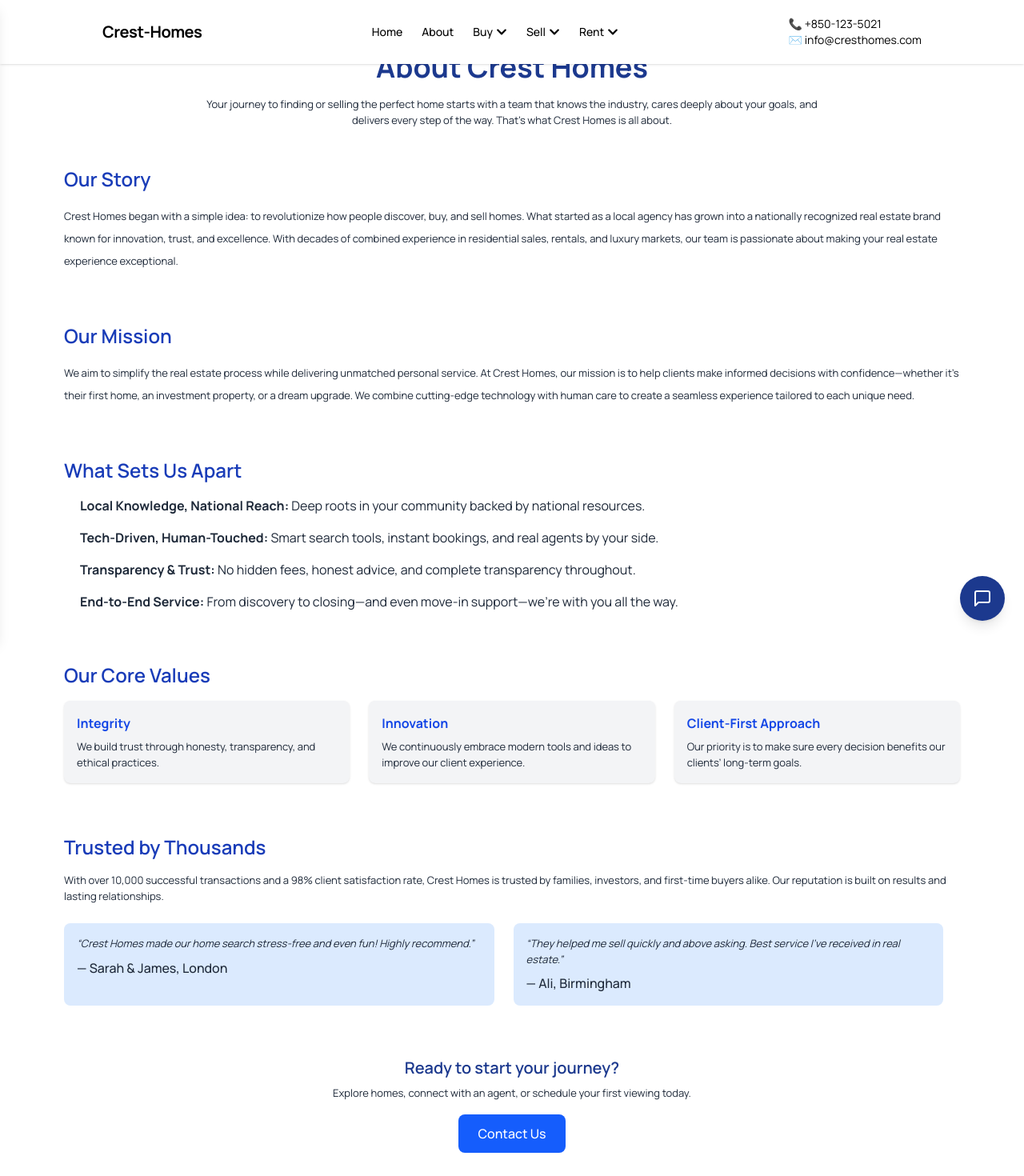
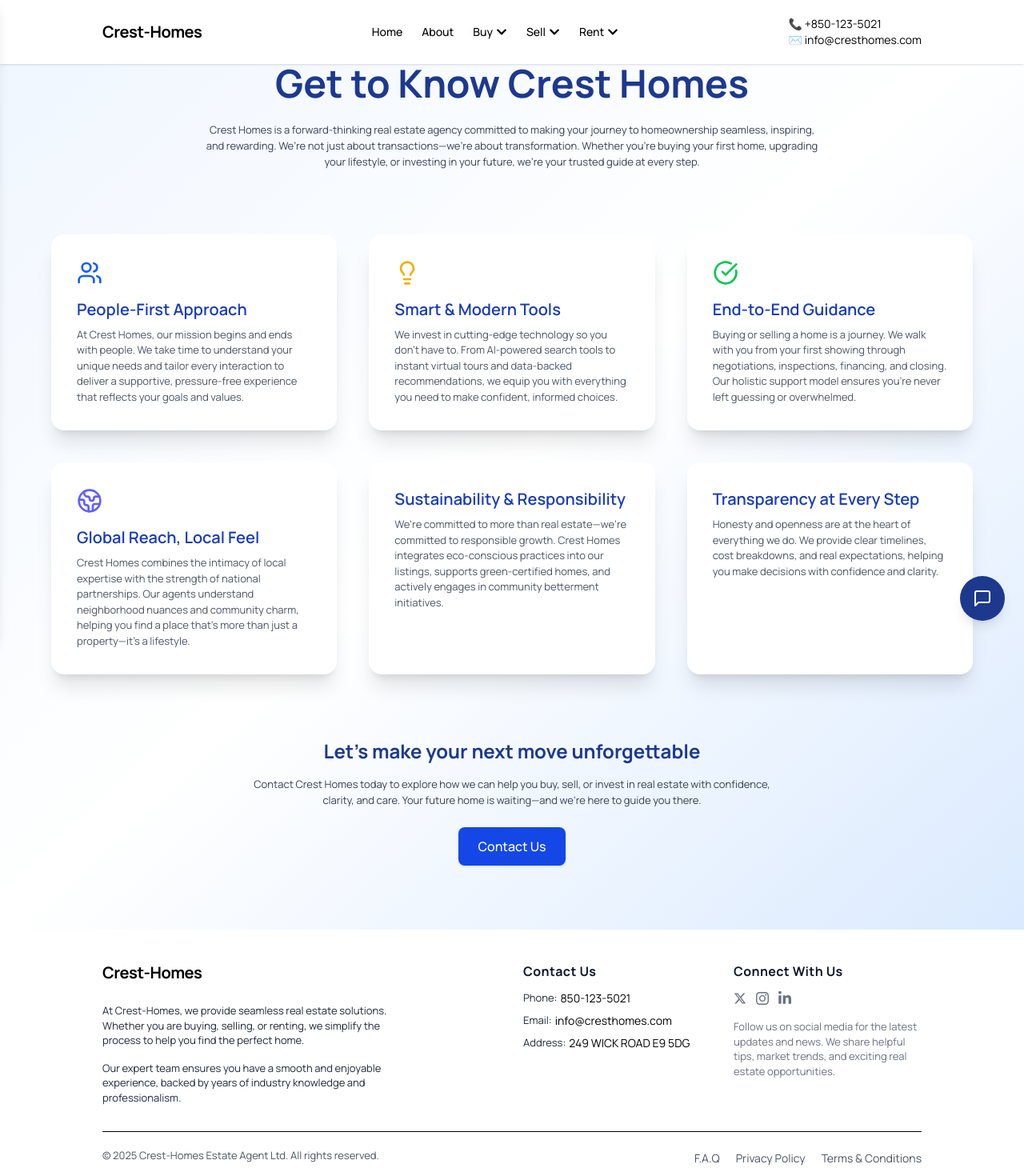
Before and after one commit to Olawoyin1/crest-on, a React (Vite) app: page /about in a window 1280 px wide. Shown: the top 1470 px of the page at 80% size. Built offline with nearby package versions, Linux system fonts and the light colour scheme.

Commit message:
Error build fixed

```diff
--- a/src/pages/About.tsx
+++ b/src/pages/About.tsx
@@ -100,100 +100,81 @@
 
 
 
-import React from "react";
+
+
+import { Users, Lightbulb, CheckCircle, Globe2 } from "lucide-react";
 
 const AboutUs = () => {
   return (
-    <section className="bg-white text-gray-800 py-16 px-6 lg:px-20">
-      <div className="max-w-7xl mx-auto">
-        <h2 className="text-4xl font-bold mb-4 text-center text-blue-900">About Crest Homes</h2>
-        <p className="text-lg text-center max-w-3xl mx-auto mb-12">
-          Your journey to finding or selling the perfect home starts with a team that knows the industry,
-          cares deeply about your goals, and delivers every step of the way. That’s what Crest Homes is all about.
+    <section className="bg-gradient-to-br from-blue-50 via-white to-blue-100 py-20 px-6 md:px-16">
+      <div className="max-w-6xl mx-auto text-center">
+        <h2 className="text-4xl md:text-5xl font-bold text-blue-900 mb-6">Get to Know Crest Homes</h2>
+        <p className="text-lg text-gray-700 max-w-3xl mx-auto">
+          Crest Homes is a forward-thinking real estate agency committed to making your journey to homeownership seamless, inspiring, and rewarding. We’re not just about transactions—we’re about transformation. Whether you're buying your first home, upgrading your lifestyle, or investing in your future, we’re your trusted guide at every step.
         </p>
+      </div>
 
-        {/* Our Story */}
-        <div className="mb-16">
-          <h3 className="text-2xl font-semibold mb-4 text-blue-800">Our Story</h3>
-          <p className="text-base leading-7">
-            Crest Homes began with a simple idea: to revolutionize how people discover, buy, and sell homes.
-            What started as a local agency has grown into a nationally recognized real estate brand known
-            for innovation, trust, and excellence. With decades of combined experience in residential sales,
-            rentals, and luxury markets, our team is passionate about making your real estate experience exceptional.
+      {/* Grid Section */}
+      <div className="grid md:grid-cols-2 lg:grid-cols-3 gap-10 mt-20 max-w-6xl mx-auto">
+        <div className="bg-white shadow-xl rounded-2xl p-8 text-left hover:shadow-2xl transition duration-300">
+          <Users className="text-blue-600 w-8 h-8 mb-4" />
+          <h3 className="font-semibold text-xl mb-2 text-blue-800">People-First Approach</h3>
+          <p className="text-gray-600">
+            At Crest Homes, our mission begins and ends with people. We take time to understand your unique needs and tailor every interaction to deliver a supportive, pressure-free experience that reflects your goals and values.
           </p>
         </div>
 
-        {/* Our Mission */}
-        <div className="mb-16">
-          <h3 className="text-2xl font-semibold mb-4 text-blue-800">Our Mission</h3>
-          <p className="text-base leading-7">
-            We aim to simplify the real estate process while delivering unmatched personal service.
-            At Crest Homes, our mission is to help clients make informed decisions with confidence—whether it’s
-            their first home, an investment property, or a dream upgrade. We combine cutting-edge technology with
-            human care to create a seamless experience tailored to each unique need.
+        <div className="bg-white shadow-xl rounded-2xl p-8 text-left hover:shadow-2xl transition duration-300">
+          <Lightbulb className="text-yellow-500 w-8 h-8 mb-4" />
+          <h3 className="font-semibold text-xl mb-2 text-blue-800">Smart & Modern Tools</h3>
+          <p className="text-gray-600">
+            We invest in cutting-edge technology so you don’t have to. From AI-powered search tools to instant virtual tours and data-backed recommendations, we equip you with everything you need to make confident, informed choices.
           </p>
         </div>
 
-        {/* What Makes Us Different */}
-        <div className="mb-16">
-          <h3 className="text-2xl font-semibold mb-4 text-blue-800">What Sets Us Apart</h3>
-          <ul className="space-y-4 list-disc pl-5 text-base">
-            <li><strong>Local Knowledge, National Reach:</strong> Deep roots in your community backed by national resources.</li>
-            <li><strong>Tech-Driven, Human-Touched:</strong> Smart search tools, instant bookings, and real agents by your side.</li>
-            <li><strong>Transparency & Trust:</strong> No hidden fees, honest advice, and complete transparency throughout.</li>
-            <li><strong>End-to-End Service:</strong> From discovery to closing—and even move-in support—we’re with you all the way.</li>
-          </ul>
+        <div className="bg-white shadow-xl rounded-2xl p-8 text-left hover:shadow-2xl transition duration-300">
+          <CheckCircle className="text-green-500 w-8 h-8 mb-4" />
+          <h3 className="font-semibold text-xl mb-2 text-blue-800">End-to-End Guidance</h3>
+          <p className="text-gray-600">
+            Buying or selling a home is a journey. We walk with you from your first showing through negotiations, inspections, financing, and closing. Our holistic support model ensures you’re never left guessing or overwhelmed.
+          </p>
         </div>
 
-        {/* Our Core Values */}
-        <div className="mb-16">
-          <h3 className="text-2xl font-semibold mb-4 text-blue-800">Our Core Values</h3>
-          <div className="grid grid-cols-1 sm:grid-cols-2 lg:grid-cols-3 gap-6 text-base">
-            <div className="bg-gray-100 p-4 rounded-lg shadow">
-              <h4 className="font-bold text-blue-700 mb-2">Integrity</h4>
-              <p>We build trust through honesty, transparency, and ethical practices.</p>
-            </div>
-            <div className="bg-gray-100 p-4 rounded-lg shadow">
-              <h4 className="font-bold text-blue-700 mb-2">Innovation</h4>
-              <p>We continuously embrace modern tools and ideas to improve our client experience.</p>
-            </div>
-            <div className="bg-gray-100 p-4 rounded-lg shadow">
-              <h4 className="font-bold text-blue-700 mb-2">Client-First Approach</h4>
-              <p>Our priority is to make sure every decision benefits our clients’ long-term goals.</p>
-            </div>
-          </div>
+        <div className="bg-white shadow-xl rounded-2xl p-8 text-left hover:shadow-2xl transition duration-300">
+          <Globe2 className="text-indigo-500 w-8 h-8 mb-4" />
+          <h3 className="font-semibold text-xl mb-2 text-blue-800">Global Reach, Local Feel</h3>
+          <p className="text-gray-600">
+            Crest Homes combines the intimacy of local expertise with the strength of national partnerships. Our agents understand neighborhood nuances and community charm, helping you find a place that’s more than just a property—it’s a lifestyle.
+          </p>
         </div>
 
-        {/* Testimonials or Trust Section */}
-        <div className="mb-16">
-          <h3 className="text-2xl font-semibold mb-4 text-blue-800">Trusted by Thousands</h3>
-          <p className="text-base mb-6">
-            With over 10,000 successful transactions and a 98% client satisfaction rate, Crest Homes is trusted by
-            families, investors, and first-time buyers alike. Our reputation is built on results and lasting relationships.
+        <div className="bg-white shadow-xl rounded-2xl p-8 text-left hover:shadow-2xl transition duration-300">
+          <h3 className="font-semibold text-xl mb-2 text-blue-800">Sustainability & Responsibility</h3>
+          <p className="text-gray-600">
+            We're committed to more than real estate—we're committed to responsible growth. Crest Homes integrates eco-conscious practices into our listings, supports green-certified homes, and actively engages in community betterment initiatives.
           </p>
-          <div className="flex gap-6 flex-wrap">
-            <div className="bg-blue-100 rounded-lg p-4 w-full sm:w-[48%]">
-              <p className="italic">“Crest Homes made our home search stress-free and even fun! Highly recommend.”</p>
-              <span className="block mt-2 font-medium">— Sarah & James, London</span>
-            </div>
-            <div className="bg-blue-100 rounded-lg p-4 w-full sm:w-[48%]">
-              <p className="italic">“They helped me sell quickly and above asking. Best service I’ve received in real estate.”</p>
-              <span className="block mt-2 font-medium">— Ali, Birmingham</span>
-            </div>
-          </div>
         </div>
 
-        {/* Call to Action */}
-        <div className="text-center mt-12">
-          <h4 className="text-xl font-semibold mb-2 text-blue-900">Ready to start your journey?</h4>
-          <p className="text-base mb-4">Explore homes, connect with an agent, or schedule your first viewing today.</p>
-          <a
-            href="/contact"
-            className="inline-block bg-blue-600 text-white px-6 py-3 rounded-lg font-medium hover:bg-blue-700 transition"
-          >
-            Contact Us
-          </a>
+        <div className="bg-white shadow-xl rounded-2xl p-8 text-left hover:shadow-2xl transition duration-300">
+          <h3 className="font-semibold text-xl mb-2 text-blue-800">Transparency at Every Step</h3>
+          <p className="text-gray-600">
+            Honesty and openness are at the heart of everything we do. We provide clear timelines, cost breakdowns, and real expectations, helping you make decisions with confidence and clarity.
+          </p>
         </div>
+      </div>
+
+      {/* CTA */}
+      <div className="text-center mt-20">
+        <h4 className="text-2xl font-bold text-blue-900 mb-4">Let’s make your next move unforgettable</h4>
+        <p className="mb-6 text-gray-700 max-w-2xl mx-auto">
+          Contact Crest Homes today to explore how we can help you buy, sell, or invest in real estate with confidence, clarity, and care. Your future home is waiting—and we’re here to guide you there.
+        </p>
+        <a
+          href="/contact"
+          className="inline-block bg-blue-700 text-white px-6 py-3 rounded-lg font-medium shadow hover:bg-blue-800 transition"
+        >
+          Contact Us
+        </a>
       </div>
     </section>
   );
```
